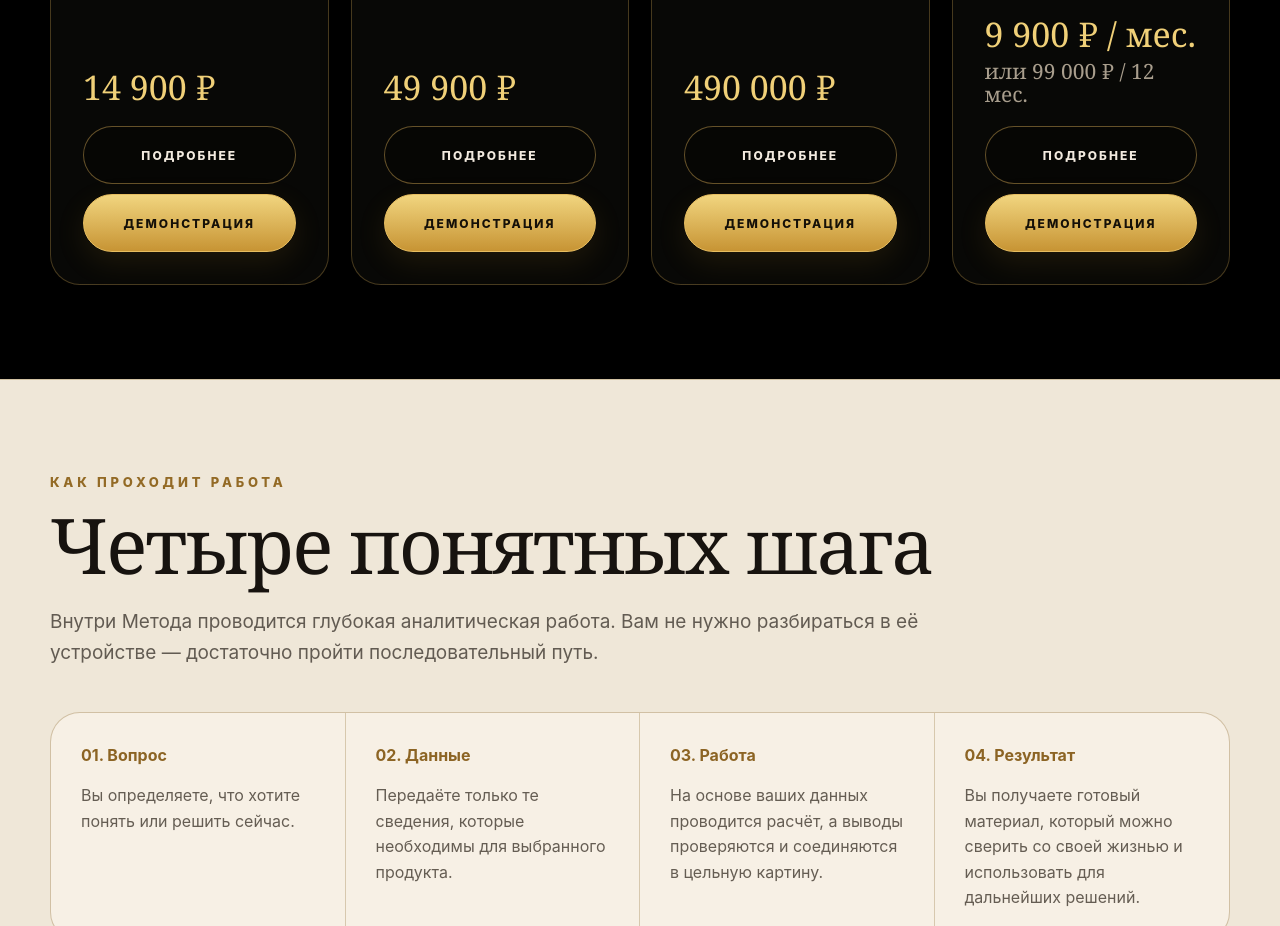
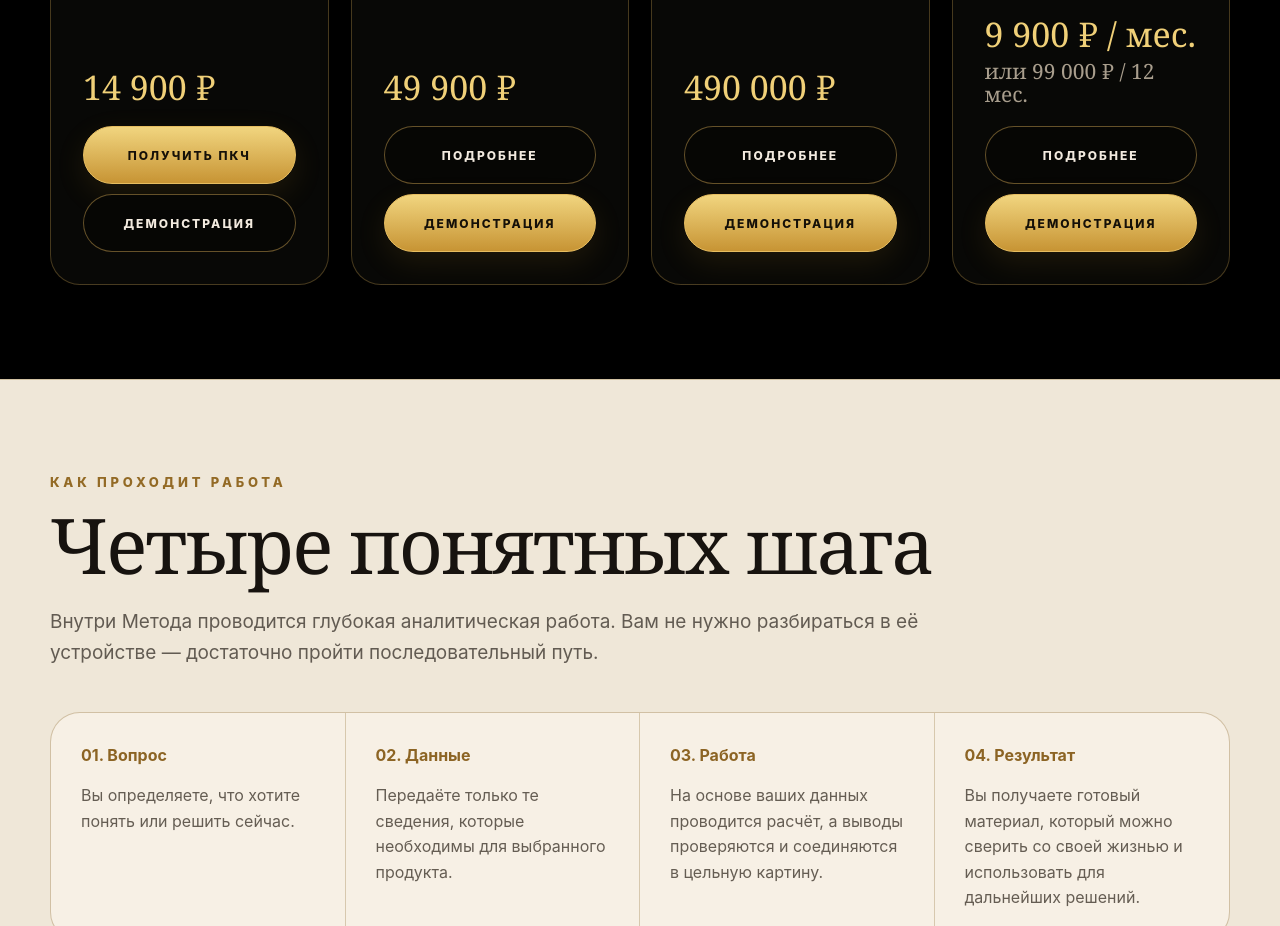
Before and after one commit to method-kandakov/method-kandakov-site, a website: page public/index.html in a window 1280 px wide. Shown: the part 4263-5189 px from the top of the page. Drawn offline with Linux system fonts and the light colour scheme.

Commit message:
Simplify PKCH purchase path on homepage

```diff
--- a/public/index.html
+++ b/public/index.html
@@ -91,8 +91,8 @@
         <p>Понять свои сильные стороны и ограничения, способ принятия решений и причины повторяющихся ситуаций.</p>
         <div class="price">14 900 ₽</div>
         <div class="product-actions">
-          <a class="btn btn-outline" href="pkch.html">Подробнее</a>
-          <a class="btn btn-gold" href="/pkch-demo">Демонстрация</a>
+          <a class="btn btn-gold" href="https://link.payform.ru/?paymentLinkId=baa7263e-a685-4b8c-809e-a71018ef144e" rel="noopener">Получить ПКЧ</a>
+          <a class="btn btn-outline" href="/pkch-demo">Демонстрация</a>
         </div>
       </article>
       <article class="card product-card">
```
